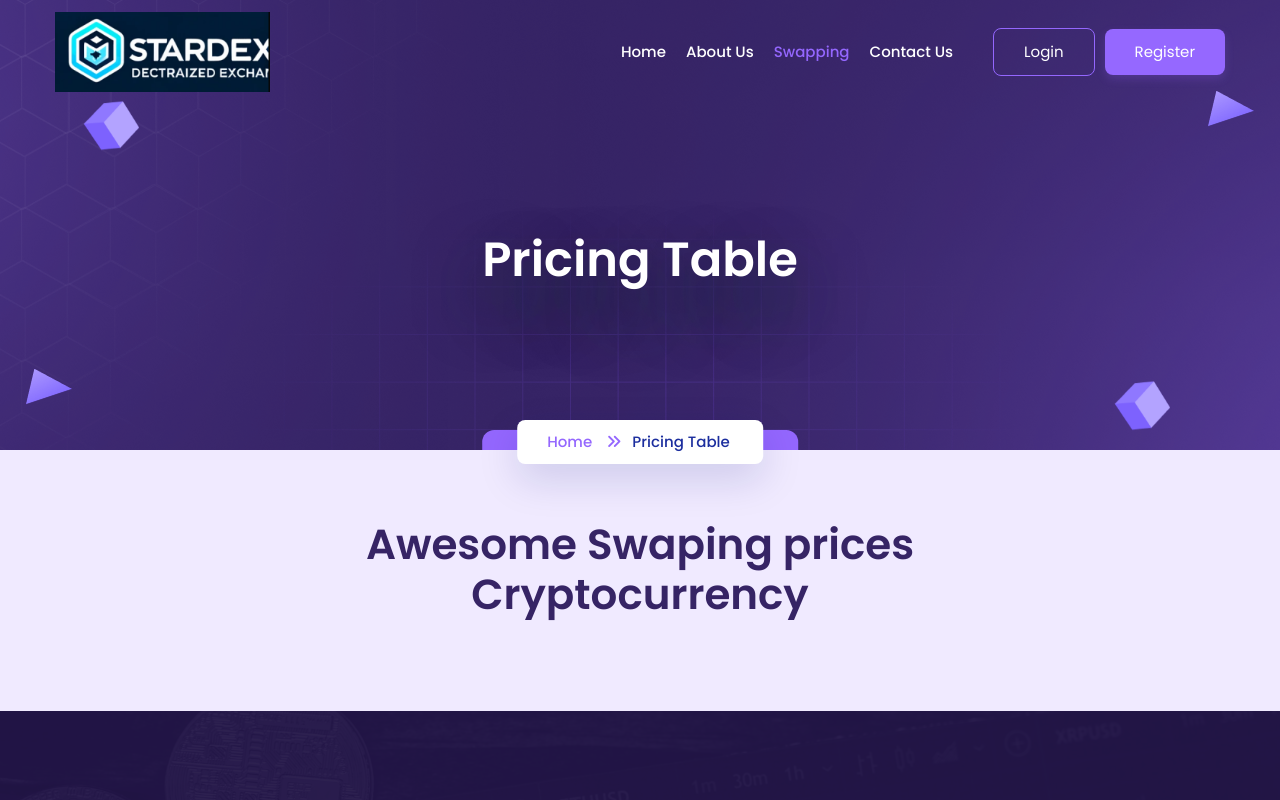
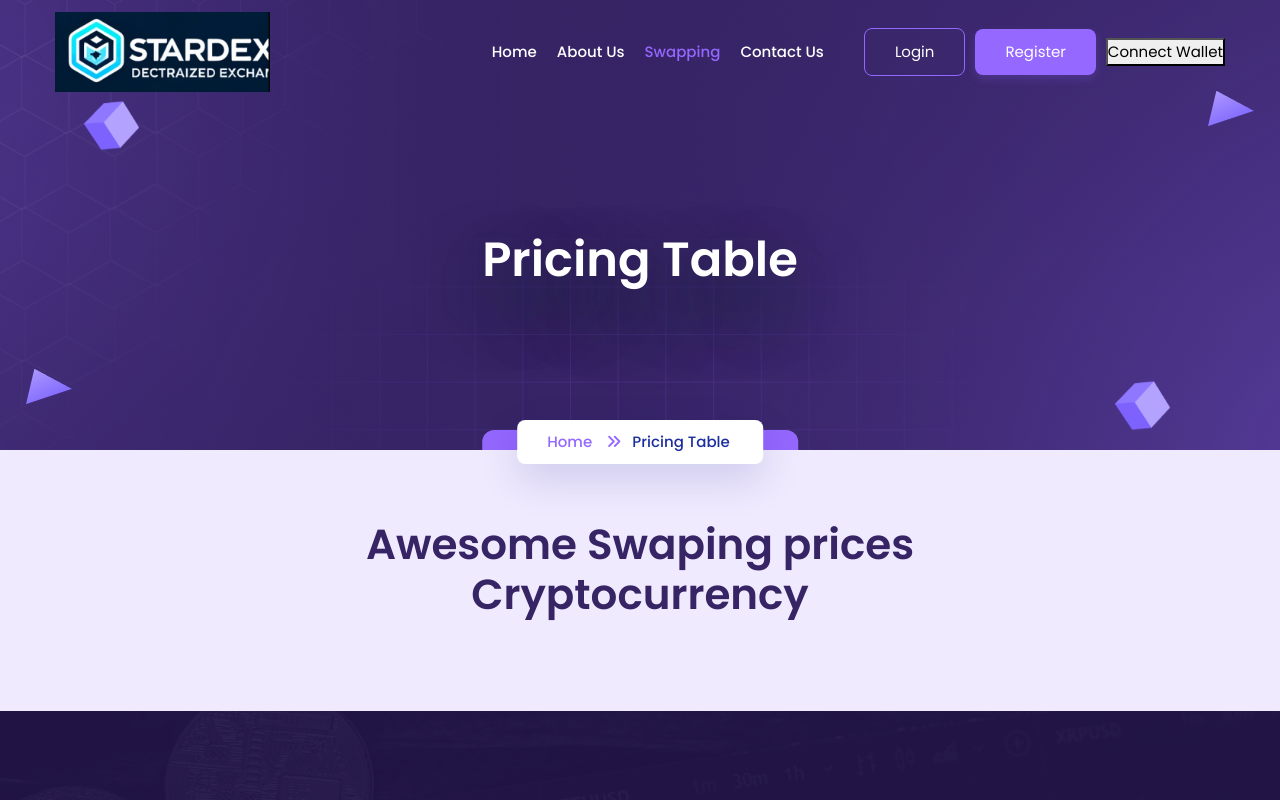
Before and after one commit to Nairod36/PA-DEX-4IBC, a React (Create React App) app in the folder front-dex/: page /swapping in a window 1280 px wide. Shown: the top 800 px of the page. Built offline with nearby package versions, Linux system fonts and the light colour scheme.

Commit message:
Connect web3  wallet

```diff
--- a/front-dex/package.json
+++ b/front-dex/package.json
@@ -10,6 +10,7 @@
     "@types/node": "^16.18.70",
     "@types/react": "^18.2.47",
     "@types/react-dom": "^18.2.18",
+    "@types/web3": "^1.2.2",
     "react": "^18.2.0",
     "react-bootstrap": "^2.9.2",
     "react-dom": "^18.2.0",
--- /dev/null
+++ b/front-dex/src/components/Home/web3.tsx
@@ -0,0 +1,28 @@
+import React, { useState } from 'react';
+import Web3 from 'web3';
+
+const App3: React.FC = () => {
+  const [web3, setWeb3] = useState<Web3 | null>(null);
+
+  const connectWallet = async () => {
+    if (window.ethereum) {
+      const web3Instance = new Web3(window.ethereum);
+      try {
+        await window.ethereum.enable(); // Request access
+        setWeb3(web3Instance);
+      } catch (error) {
+        console.error("User denied wallet access");
+      }
+    } else {
+      console.log("Please install MetaMask!");
+    }
+  };
+
+  return (
+    <div>
+      <button onClick={connectWallet}>Connect Wallet</button>
+    </div>
+  );
+};
+
+export default App3;
--- /dev/null
+++ b/front-dex/src/global.d.ts
@@ -0,0 +1,4 @@
+// global.d.ts
+interface Window {
+    ethereum: any;
+  }
--- a/front-dex/src/pages/Header.tsx
+++ b/front-dex/src/pages/Header.tsx
@@ -3,6 +3,7 @@ import {NavLink, Link} from 'react-router-dom';
 
 import Logo from './../assets/images/logo.png';
 import LogoWhite from './../assets/images/logo-white.png';
+import App3 from '../components/Home/web3';
 
 function Header(){
 
@@ -39,6 +40,7 @@ function Header(){
                                 <div className="extra-cell">
                                     <a className="btn btn-outline-primary text-white" target="_blank" rel="noreferrer" href="">Login</a>
                                     <a className="btn btn-primary btn-gradient btn-shadow" target="_blank" rel="noreferrer" href="">Register</a>
+                                    <App3/>
                                 </div>
                             </div>
 
```
Also changed, not shown: 1 other file (tests, documents, lock files or other folders).
